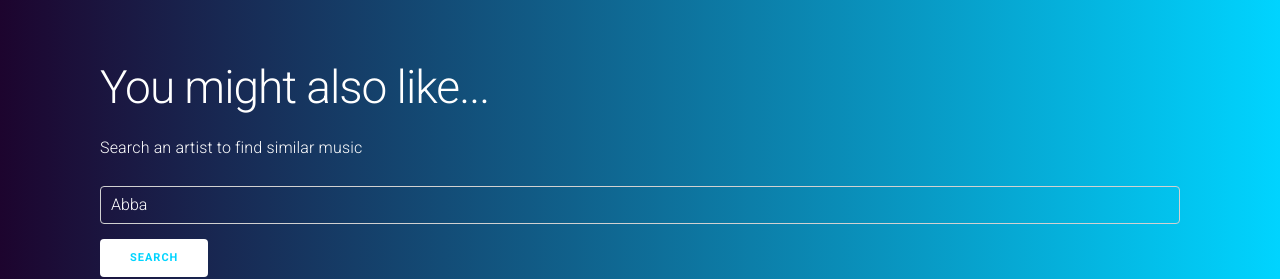
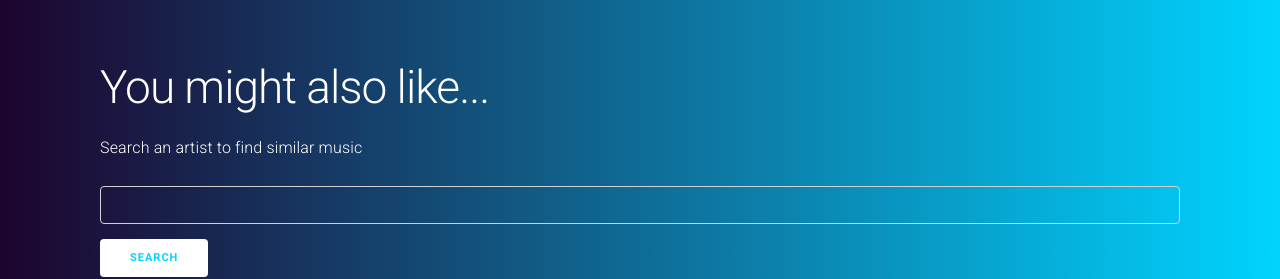
Before and after one commit to Linhbui88/music-react-app, a React (Create React App) app: page / in a window 1280 px wide. Shown: the top 279 px of the page. Built offline with nearby package versions, Linux system fonts and the light colour scheme; no server answers.

Commit message:
searching updated

```diff
--- a/src/App.js
+++ b/src/App.js
@@ -6,13 +6,13 @@ import Spinner from './components/spinner'
 import './App.css';
 
 function App() {
-  const [searchTerm, setSearchTerm]= useState('Abba')
+  const [searchTerm, setSearchTerm]= useState('')
   const [loading, setLoading] = useState(true)
 
   useEffect(() => {
     getRecommendations()
   }, [])
-  const getRecommendations = async()=>{
+  const getRecommendations = async () =>{
     setLoading(true)
     try {
       const results =await API.getRecommendations(searchTerm)
@@ -31,6 +31,7 @@ function App() {
         <SearchForm
           searchTerm={searchTerm}
           setSearchTerm={setSearchTerm}
+          getRecommendations ={getRecommendations}
         />
       </Header>
       <div className='container'>
--- a/src/components/searchForm.js
+++ b/src/components/searchForm.js
@@ -3,9 +3,14 @@ const SearchForm =(props) => {
   const handleChange =(e)=>{
    props.setSearchTerm(e.target.value)
   }
+  const handleSubmit = (e) => {
+    e.preventDefault()
+    props.getRecommendations()
+    console.log('test')
+  }
 
   return (
-    <form >
+    <form onSubmit={handleSubmit} >
       <input
         className ="searchForm"
         name = "searchTerm"
```
